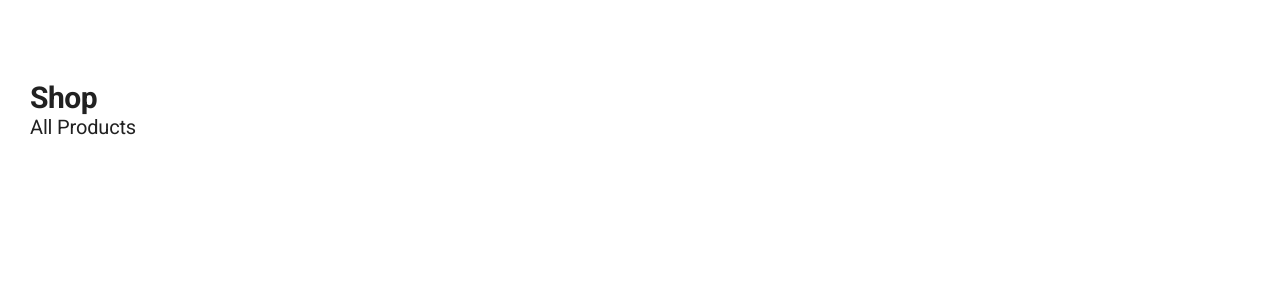
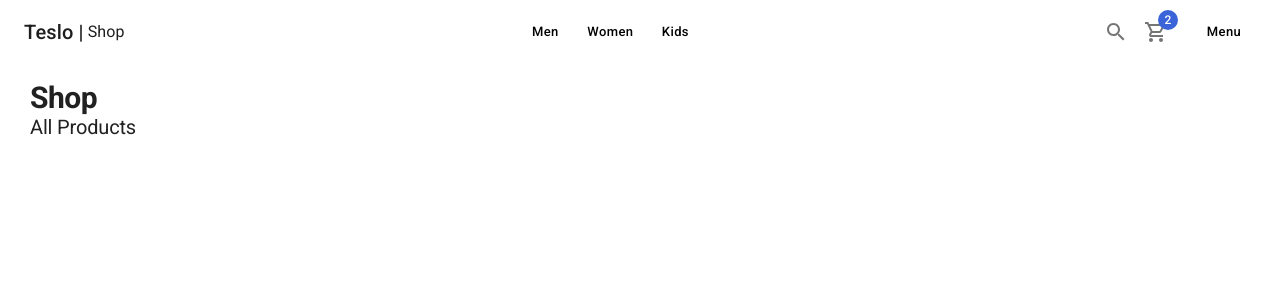
Before and after one commit to manuuualvarez/teslo-shop, a Next.js app: page / in a window 1280 px wide. Shown: the top 300 px of the page. Built offline with nearby package versions, Linux system fonts and the light colour scheme.

Commit message:
add navbar

```diff
--- a/components/layouts/ShopLayout.tsx
+++ b/components/layouts/ShopLayout.tsx
@@ -1,5 +1,6 @@
 import Head from 'next/head'
 import React, { FC } from 'react'
+import { Navbar } from '../ui';
 
 interface Props {
     title: string;
@@ -25,7 +26,7 @@
         </Head>
 
         <nav>
-            {/* TODO: Navbar */}
+            <Navbar></Navbar>
         </nav>
 
         {/* SideBar */}
--- /dev/null
+++ b/components/ui/Navbar.tsx
@@ -0,0 +1,64 @@
+import { AppBar, Badge, Box, Button, IconButton, Link, Toolbar, Typography } from '@mui/material'
+import React from 'react'
+import NextLink from 'next/link'
+import { SearchOutlined, ShoppingCartOutlined } from '@mui/icons-material'
+
+export const Navbar = () => {
+  return (
+    <AppBar>
+        <Toolbar>
+            <NextLink href='/' passHref>
+                <Link display={'flex'} alignItems='center'>
+                    <Typography variant='h6'>Teslo |</Typography>
+                    <Typography sx={{ml: 0.5}}>Shop</Typography>
+                </Link>
+            </NextLink>
+
+            <Box flex={1}/>
+
+            <Box sx={{ display: { xs: 'none', sm: 'block'}}}>
+                <NextLink href='/category/men' passHref>
+                    <Link>
+                        <Button>Men</Button>
+                    </Link>
+                </NextLink>
+
+                <NextLink href='/category/women' passHref>
+                    <Link>
+                        <Button>Women</Button>
+                    </Link>
+                </NextLink>
+
+                <NextLink href='/category/kids' passHref>
+                    <Link>
+                        <Button>Kids</Button>
+                    </Link>
+                </NextLink>
+            </Box>
+
+
+
+            <Box flex={1}/>
+
+            <IconButton>
+                <SearchOutlined></SearchOutlined>
+            </IconButton>
+
+            <NextLink href='/cart' passHref>
+                <Link>
+                    <IconButton>
+                        <Badge badgeContent={2} color='secondary'>
+                            <ShoppingCartOutlined></ShoppingCartOutlined>
+                        </Badge>
+                    </IconButton>
+                </Link>
+            </NextLink>
+
+            <Button sx={{ml: 2}}>
+                Menu
+            </Button>
+
+        </Toolbar>
+    </AppBar>
+  )
+}
--- /dev/null
+++ b/components/ui/index.ts
@@ -0,0 +1 @@
+export * from './Navbar'
--- a/themes/light-theme.ts
+++ b/themes/light-theme.ts
@@ -57,6 +57,8 @@
       },
       styleOverrides: {
         root: {
+          backgroundColor: 'white',
+          color: 'black',
           textTransform: 'none',
           boxShadow: 'none',
           borderRadius: 10,
```
